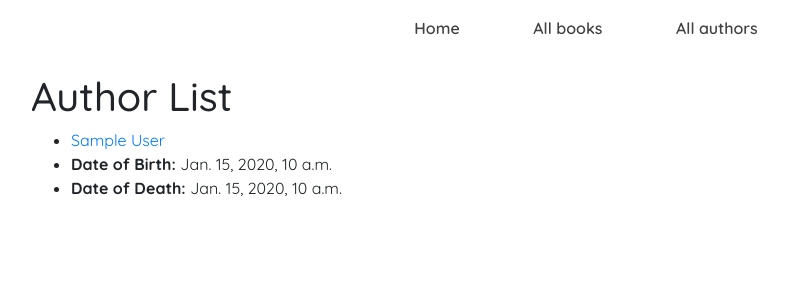
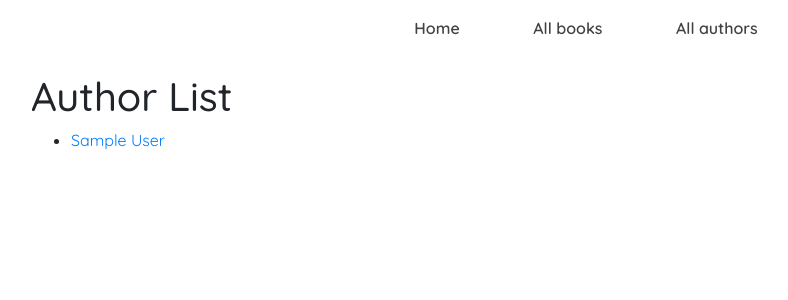
Before and after one commit to Navayuvan-SB/Local-Library, a Django app: template catalog/templates/catalog/author_list.html in a window 1280 px wide. Shown: the top 300 px of the page, without its empty margins (54-842 px from the left). Run offline with Django 3.2, Linux system fonts and the light colour scheme; the template is opened without the code that fills it: most values are stand-ins (such as "Sample title", 1, 10 or a date in 2020).

Commit message:
Remove author date of birth and death from the author list template

```diff
--- a/catalog/templates/catalog/author_list.html
+++ b/catalog/templates/catalog/author_list.html
@@ -8,11 +8,9 @@
   {% for author in author_list %}
 
   <li>
-    <a href="{{ author.get_absolute_url }}"> {{author.first_name}} {{author.last_name}} </a>
-
-    <li> <strong> Date of Birth: </strong> {{author.date_of_birth}} </li>
-    <li> <strong> Date of Death: </strong> {{author.date_of_death}} </li>
-
+    <a href="{{ author.get_absolute_url }}">
+      {{author.first_name}} {{author.last_name}}
+    </a>
   </li>
 
   {% endfor %}
```
